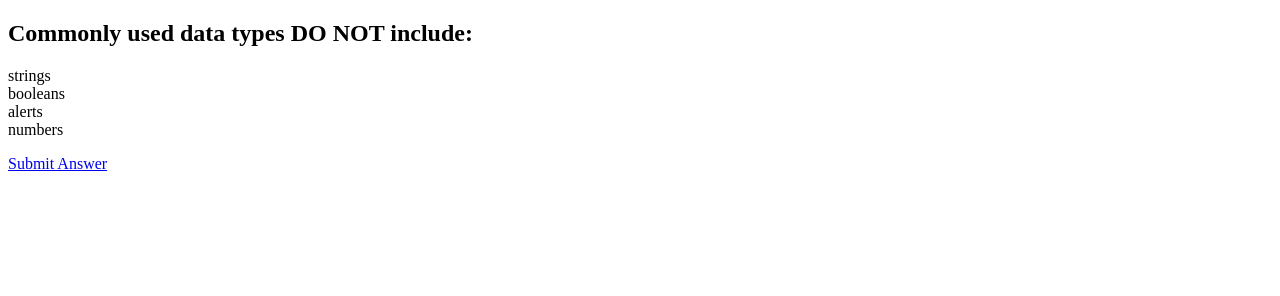
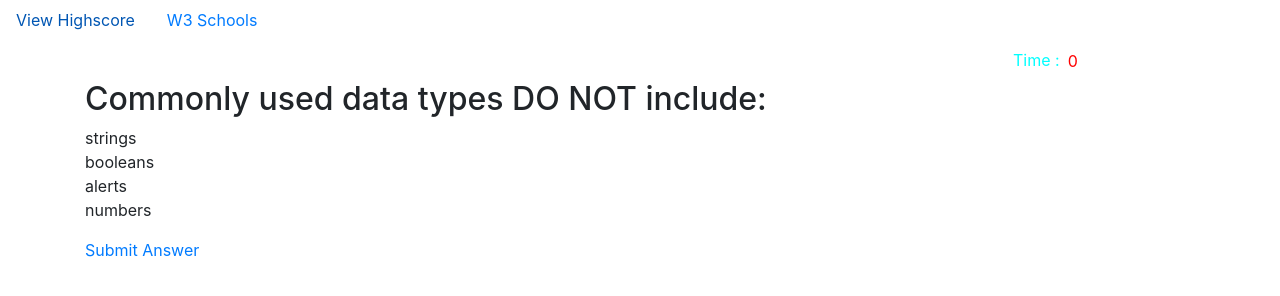
Before and after one commit to zvlu/Code-Quiz-2, a plain HTML site: page index.html in a window 1280 px wide. Both pictures are taken after a click on the link "Start Quiz". Drawn offline with nearby package versions, Linux system fonts and the light colour scheme.

Commit message:
Finished most of the logic need to add timer,localstorage,and highscore page

```diff
--- a/Assets/script.js
+++ b/Assets/script.js
@@ -36,19 +36,20 @@ let questions = [
 // Where I put all event listeners
 $(document).ready(function(){
 
-
+    // start quiz
     $('.start a').click(function(e){
         e.preventDefault();
         $('.start').hide();
-        $('.quiz').show();
+        $('.container').show();
         showQuestion();
     });
-
-    $('.quiz ul').on('click', 'li', function(){
+    //select asnwer
+    $('.container ul').on('click', 'li', function(){
         $('.selected').removeClass('selected');
         $(this).addClass('selected');
     });
-    $('.quiz a').click(function(e){
+    //submit answer
+    $('.container a').click(function(e){
         e.preventDefault();
         if ($('li.selected').length) {
           let guess = parseInt($('li.selected').attr('id'));
@@ -56,18 +57,22 @@ $(document).ready(function(){
         } else {
             alert('Please Select an Answer!!!')
         };
+    // score summary and quiz restart
+    $('.summary a').click(function(e){
+        e.preventDefault();
 
 
+        })
     });
 });
  // FUNCTIONS
 
 function showQuestion () {
     let question = questions[currentQuestion];
-    $('.quiz h2').text(question.title);
-    $('.quiz ul').html('');
+    $('.container h2').text(question.title);
+    $('.container ul').html('');
     for (var i = 0; i < question.answers.length; i++) {
-      $('.quiz ul').append("<li id= '" + i + "'>" + question.answers[i] + "</li>");
+      $('.container ul').append("<li id= '" + i + "'>" + question.answers[i] + "</li>");
     }
 
 
@@ -82,12 +87,23 @@ function checkAnswer (guess) {
     if (currentQuestion >= questions.length){
         showSummary();
     }
-    else{ showQuestion();
+    else {
+        showQuestion();
     }
 
 }
 
 function showSummary () {
-    $ ('.quiz').hide();
+    $ ('.container').hide();
     $('.summary').show();
+    $('.summary p').text("Congrats you scored"+ score +" out of "+ questions.length +" correct!")
 }
+
+function restartQuiz(){
+    $('.summary').hide();
+    $ ('.container').show();
+    score = 0;
+    currentQuestion = 0;
+    showQuestion();
+
+}
--- a/Assets/style.css
+++ b/Assets/style.css
@@ -1,11 +1,38 @@
-.quiz, .summary {
+*, *::before, *::after {
+    box-sizing: border-box;
+
+}
+/* body {
+    padding: 0;
+    margin: 0;
+    display: flex;
+    justify-content: center;
+    align-items: center;
+    width: 100vh;
+    height: 100vh;
+} */
+.nav {
+    background-color: white;
+}
+
+#timer {
+    color: aqua;
+    padding: 8px;
+    margin-left: 1005px;
+}
+#timer-value {
+    padding-top: 9px;
+
+    color: red;
+}
+.container, .summary {
     display: none;
 }
-.quiz ul {
+.container ul {
     list-style: none;
     padding: 0;
 }
-.quiz li {
+.container li {
     cursor: pointer;
 }
 .selected {
--- a/index.html
+++ b/index.html
@@ -5,11 +5,24 @@
     <meta name="viewport" content="width=device-width, initial-scale=1.0">
     <meta http-equiv="X-UA-Compatible" content="ie=edge">
     <link rel="stylesheet" type="text/css" href="Assets/style.css">
+    <link rel="stylesheet" href="https://stackpath.bootstrapcdn.com/bootstrap/4.4.1/css/bootstrap.min.css" integrity="sha384-Vkoo8x4CGsO3+Hhxv8T/Q5PaXtkKtu6ug5TOeNV6gBiFeWPGFN9MuhOf23Q9Ifjh" crossorigin="anonymous">
     <script src="https://cdnjs.cloudflare.com/ajax/libs/jquery/3.4.1/jquery.js" integrity="sha256-WpOohJOqMqqyKL9FccASB9O0KwACQJpFTUBLTYOVvVU=" crossorigin="anonymous"></script>
     <title>Code Quiz 2</title>
 
 </head>
 <body>
+    <ul class="nav">
+        <li class="nav-item">
+          <a id="highscore" class="nav-link active" href="#">View Highscore</a>
+        </li>
+        <li class="nav-item">
+          <a class="nav-link" href="https://www.w3schools.com/">W3 Schools</a>
+        </li>
+
+
+        <span id="timer">Time :</span>
+        <span id="timer-value">0</span>
+      </ul>
     <div class="start">
         <h1>
             Code Quiz
@@ -20,7 +33,7 @@
         <a href="#">Start Quiz</a>
     </div>
 
-    <div class="quiz">
+    <div class="container">
         <h2>
             Question Title
         </h2>
```
